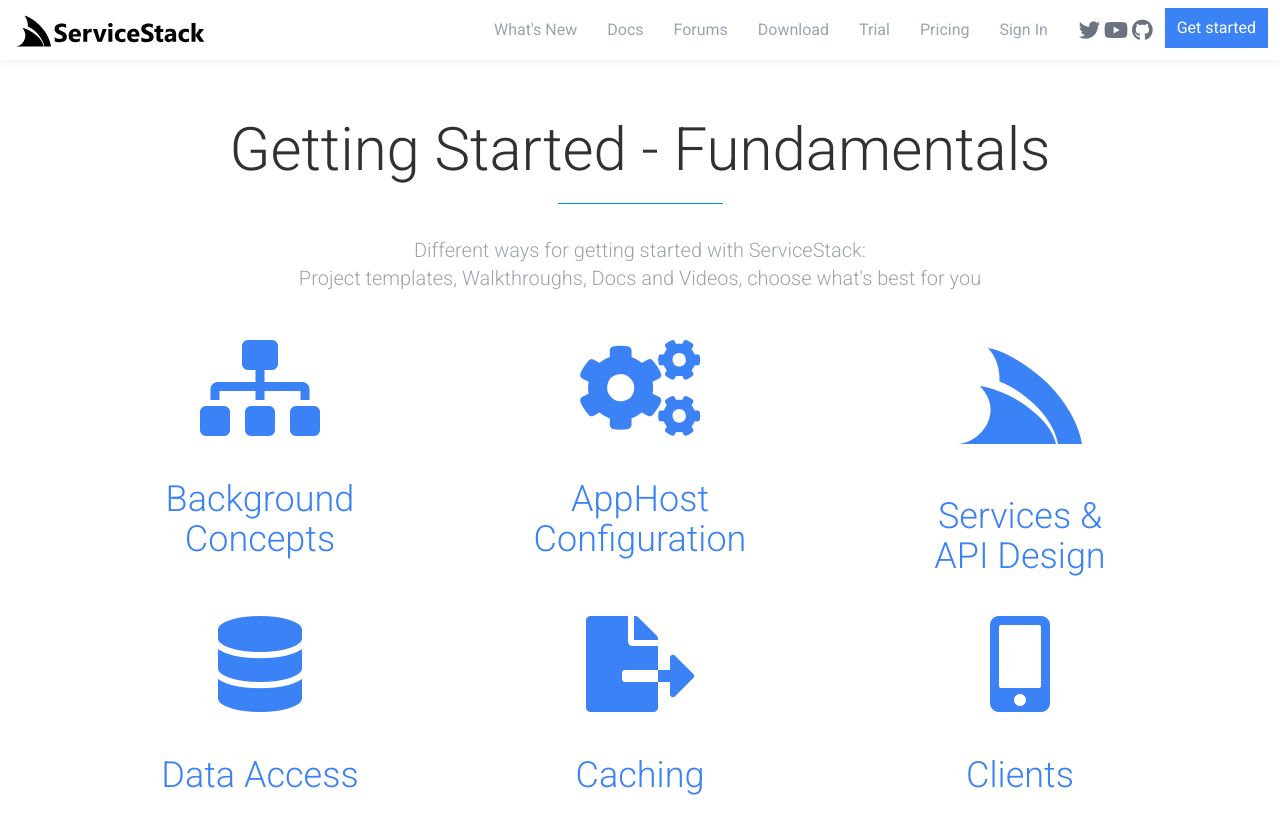
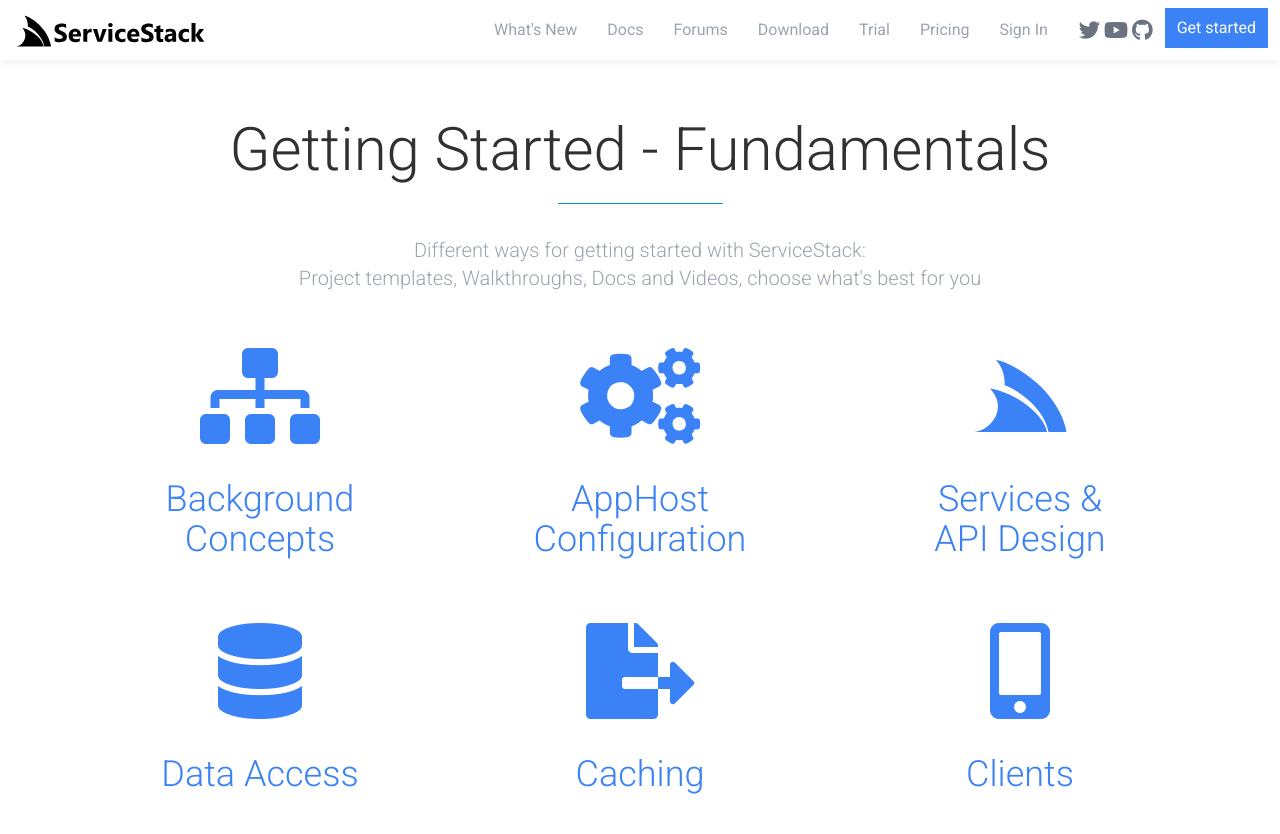
Before and after one commit to mythz/site, a Jekyll site: the page built from _pages/start-fundamentals.html, in a window 1280 px wide and 900 px high. Shown: the top 834 px of the window. Built offline with Jekyll 4.4.1, drawn with Linux system fonts in a browser that asks for light colours.

Commit message:
consistent layout

```diff
--- a/_pages/start-fundamentals.html
+++ b/_pages/start-fundamentals.html
@@ -19,55 +19,54 @@
         <div class="container my-10">
             <div class="flex flex-wrap">
 
-                <div class="w-full lg:w-1/3 px-4 text-center">
+                <div class="w-full lg:w-1/3 p-4 text-center">
                     <a href="/start/background">
-                        <div class="w-full px-4 py-2 text-8xl text-center">
+                        <div class="w-full px-4 text-8xl text-center">
                             <i class="fas fa-sitemap"></i>
                         </div>
                         <h2 class="my-8 text-4xl">Background <br> Concepts</h2>
                     </a>
                 </div>
 
-                <div class="w-full lg:w-1/3 px-4 text-center">
+                <div class="w-full lg:w-1/3 p-4 text-center">
                     <a href="/start/configuration">
-
-                        <div class="w-full px-4 py-2 text-8xl text-center">
+                        <div class="w-full px-4 text-8xl text-center">
                             <i class="fas fa-cogs"></i>
                         </div>
                         <h2 class="my-8 text-4xl">AppHost Configuration</h2>
                     </a>
                 </div>
 
-                <div class="w-full lg:w-1/3 px-4 text-center">
+                <div class="w-full lg:w-1/3 p-4 text-center">
                     <a href="/start/services">
-                        <div class="w-full px-4 text-9xl text-center">
+                        <div class="w-full px-4 text-8xl text-center">
                             <i class="fab fa-servicestack"></i>
                         </div>
                         <h2 class="my-8 text-4xl">Services & <br>API Design</h2>
                     </a>
                 </div>
 
-                <div class="w-full lg:w-1/3 px-4 text-center">
+                <div class="w-full lg:w-1/3 p-4 text-center">
                     <a href="/start/data-access">
-                        <div class="w-full px-4 py-2 text-8xl text-center">
+                        <div class="w-full px-4 text-8xl text-center">
                             <i class="fas fa-database"></i>
                         </div>
                         <h2 class="my-8 text-4xl">Data Access</h2>
                     </a>
                 </div>
 
-                <div class="w-full lg:w-1/3 px-4 text-center">
+                <div class="w-full lg:w-1/3 p-4 text-center">
                     <a href="/start/caching">
-                        <div class="w-full px-4 py-2 text-8xl text-center">
+                        <div class="w-full px-4 text-8xl text-center">
                             <i class="fas fa-file-export"></i>
                         </div>
                         <h2 class="my-8 text-4xl">Caching</h2>
                     </a>
                 </div>
 
-                <div class="w-full lg:w-1/3 px-4 text-center">
+                <div class="w-full lg:w-1/3 p-4 text-center">
                     <a href="/start/clients">
-                        <div class="w-full px-4 py-2 text-8xl text-center">
+                        <div class="w-full px-4 text-8xl text-center">
                             <i class="fas fa-mobile-alt"></i>
                         </div>
                         <h2 class="my-8 text-4xl">Clients</h2>
```
